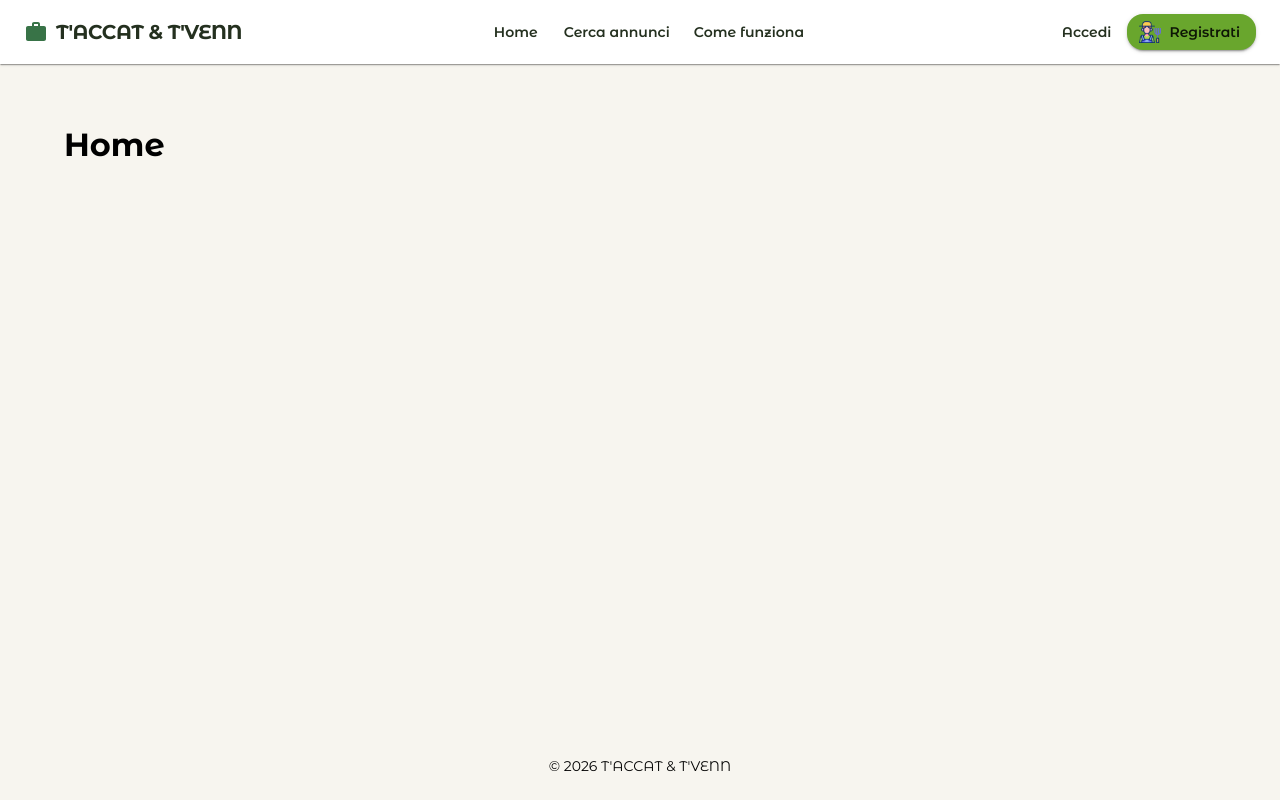
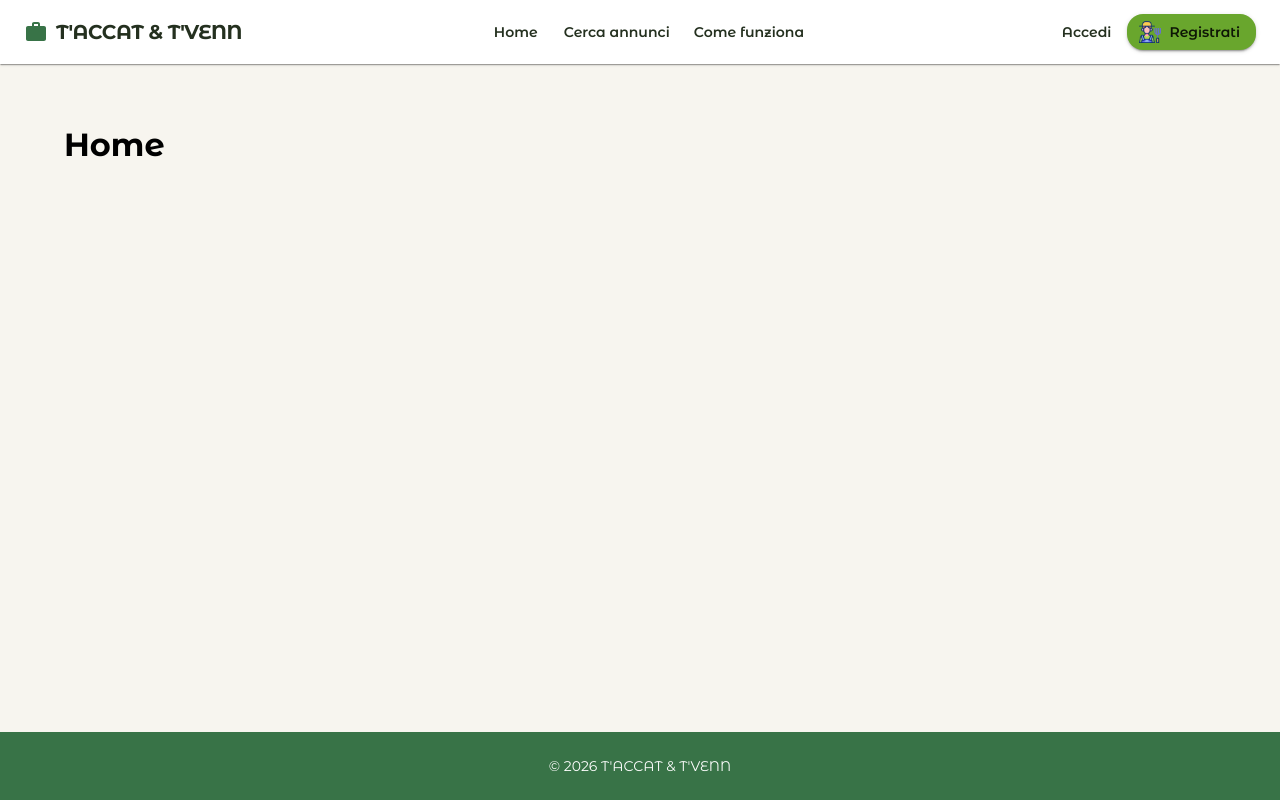
Before and after one commit to lup62/T-ACCAT-T-VENN, a React (Vite) app in the folder client/: page / in a window 1280 px wide. Built offline with nearby package versions, Linux system fonts and the light colour scheme.

Commit message:
sfondo footer

```diff
--- a/client/src/components/Footer.jsx
+++ b/client/src/components/Footer.jsx
@@ -1,4 +1,3 @@
-
 import { Box, Typography } from "@mui/material";
 
 function Footer() {
@@ -8,6 +7,9 @@ function Footer() {
             sx={{
                 py: 3,
                 textAlign: "center",
+                bgcolor: "primary.main",
+                color: "primary.contrastText",
+                mt: "auto",
             }}
         >
             <Typography variant="body2">
```
